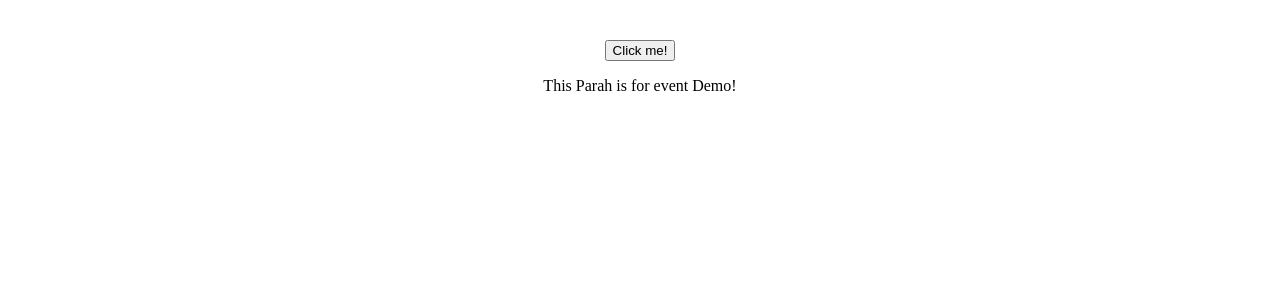
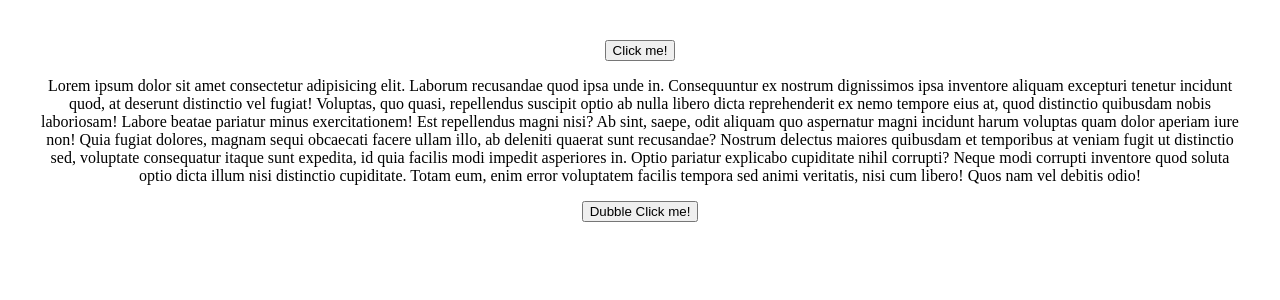
Before and after one commit to Noumansharif27/React, a React (Vite) app in the folder basic-react-app/: page / in a window 1280 px wide. Shown: the top 300 px of the page. Built offline with nearby package versions, Linux system fonts and the light colour scheme.

Commit message:
more events

```diff
--- a/basic-react-app/src/Button.jsx
+++ b/basic-react-app/src/Button.jsx
@@ -6,11 +6,33 @@ function printBye() {
   console.log("Bye!");
 }
 
+function dblClick() {
+  console.log("You Dubbled Clicked!");
+}
+
 export function Button() {
   return (
     <>
       <button onClick={printHello}>Click me!</button>
-      <p onClick={printBye}>This Parah is for event Demo!</p>
+      <p onMouseOver={printBye}>
+        Lorem ipsum dolor sit amet consectetur adipisicing elit. Laborum
+        recusandae quod ipsa unde in. Consequuntur ex nostrum dignissimos ipsa
+        inventore aliquam excepturi tenetur incidunt quod, at deserunt
+        distinctio vel fugiat! Voluptas, quo quasi, repellendus suscipit optio
+        ab nulla libero dicta reprehenderit ex nemo tempore eius at, quod
+        distinctio quibusdam nobis laboriosam! Labore beatae pariatur minus
+        exercitationem! Est repellendus magni nisi? Ab sint, saepe, odit aliquam
+        quo aspernatur magni incidunt harum voluptas quam dolor aperiam iure
+        non! Quia fugiat dolores, magnam sequi obcaecati facere ullam illo, ab
+        deleniti quaerat sunt recusandae? Nostrum delectus maiores quibusdam et
+        temporibus at veniam fugit ut distinctio sed, voluptate consequatur
+        itaque sunt expedita, id quia facilis modi impedit asperiores in. Optio
+        pariatur explicabo cupiditate nihil corrupti? Neque modi corrupti
+        inventore quod soluta optio dicta illum nisi distinctio cupiditate.
+        Totam eum, enim error voluptatem facilis tempora sed animi veritatis,
+        nisi cum libero! Quos nam vel debitis odio!
+      </p>
+      <button onDoubleClick={dblClick}>Dubble Click me!</button>
     </>
   );
 }
```
